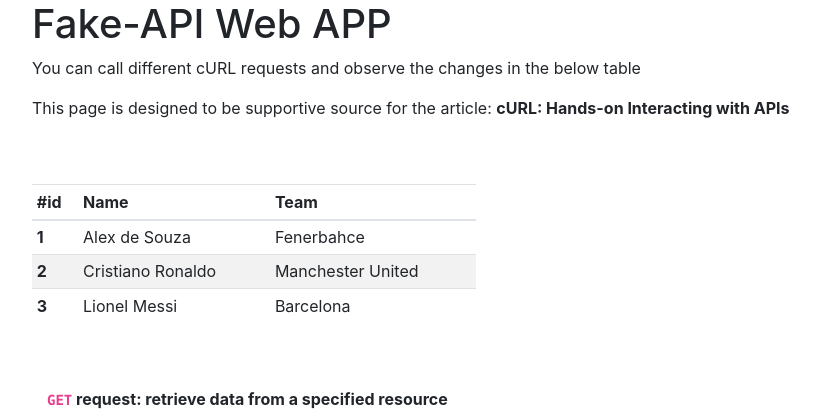
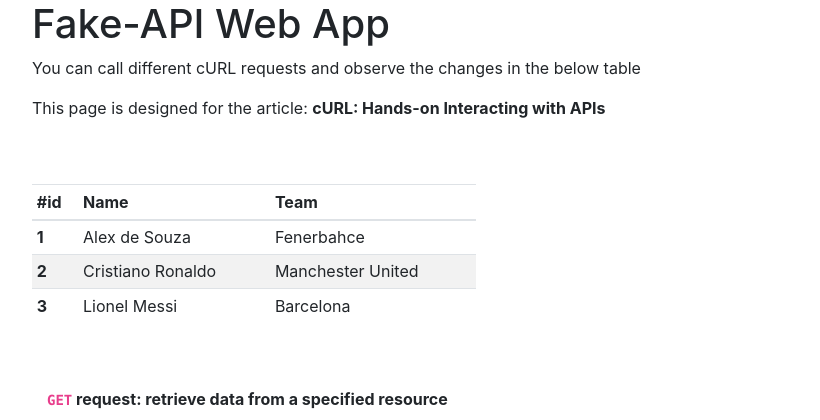
Before and after one commit to AykCanDem/fake-api-webapp, a Flask app: page / in a window 1280 px wide. Shown: the top 420 px of the page, without its empty margins (53-873 px from the left). Run offline with Flask 2, Linux system fonts and the light colour scheme; some libraries are stand-ins or nearby versions.

```diff
--- a/templates/index.html
+++ b/templates/index.html
@@ -15,9 +15,9 @@
 
 
     <div class="container">
-        <h1>Fake-API Web APP</h1>
+        <h1>Fake-API Web App</h1>
         <p>You can call different cURL requests and observe the changes in the below table</p>
-        <p>This page is designed to be supportive source for the article: <b>cURL: Hands-on Interacting with APIs</b></p>
+        <p>This page is designed for the article: <b>cURL: Hands-on Interacting with APIs</b></p>
         <br>
         <br>
         <div style="width:40%">
```
